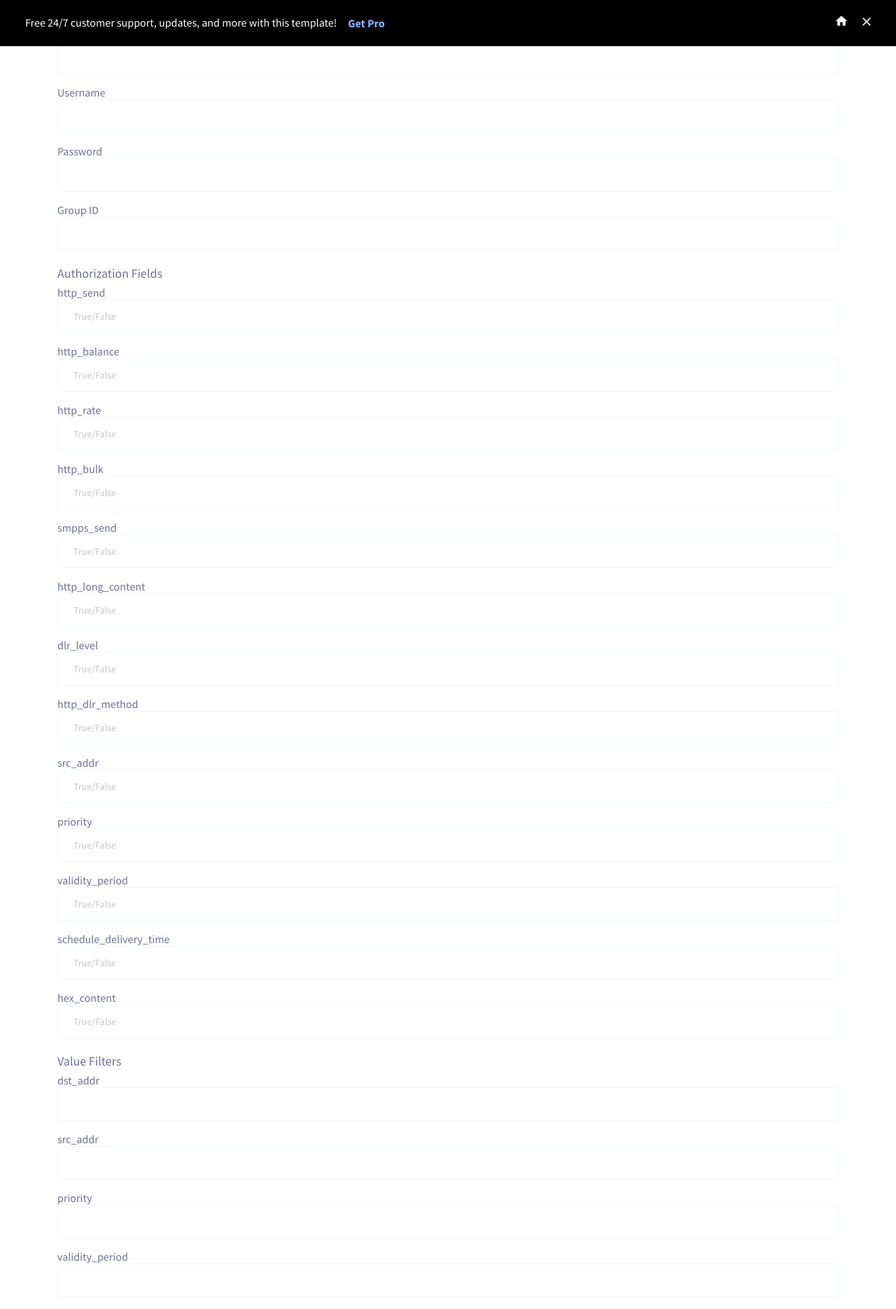
After one commit to itsolution4india/sms_center, a Django app: page /users/add/ in a window 1280 px wide. The commit adds this page. Shown: the top 1871 px of the page at 70% size. Run offline with Django 5.2, Linux system fonts and the light colour scheme; some libraries are stand-ins or nearby versions.

Commit message:
added create users page

```diff
--- a/sms_app/templates/base.html
+++ b/sms_app/templates/base.html
@@ -18,6 +18,11 @@
     <!-- endinject -->
     <link rel="shortcut icon" href="{% static 'images/favicon.ico' %}" />
     {% block extra_css %}{% endblock %}
+    <style>
+      .submenu {
+        top: 55px !important;
+      }
+    </style>
   </head>
   <body>
     <div class="container-scroller">
@@ -212,53 +217,60 @@
         <div class="container">
             <ul class="nav page-navigation">
               <li class="nav-item">
-                <a class="nav-link pe-2 ps-2" style="display: flex !important;" href="index.html">
-                  <i class="mdi mdi-file-document-box menu-icon m-0 me-2"></i>
+                <a class="nav-link pe-2 ps-2" style="display: flex !important;" href="/dashboard">
+                  <i class="mdi mdi-chart-histogram menu-icon m-0 me-2"></i>
                   <span class="menu-title mb-1">Dashboard</span>
                 </a>
               </li>
               <li class="nav-item">
                   <a href="#" style="display: flex !important;" class="nav-link pe-2 ps-2">
-                    <i class="mdi mdi-cube-outline menu-icon m-o me-2 mb-0"></i>
-                    <span class="menu-title mb-1">UI Elements</span>
+                    <i class="mdi mdi-account menu-icon m-o me-2 mb-0"></i>
+                    <span class="menu-title mb-1">Users</span>
                     <i class="menu-arrow"></i>
                   </a>
-                  <div class="submenu">
+                  <div class="submenu m-0">
                       <ul>
-                          <li class="nav-item"><a class="nav-link" href="pages/ui-features/buttons.html">Buttons</a></li>
-                          <li class="nav-item"><a class="nav-link" href="pages/ui-features/typography.html">Typography</a></li>
+                          <li class="nav-item"><a class="nav-link" href="/manage-jasmin-users">Jasmin Users</a></li>
+                          <li class="nav-item"><a class="nav-link" href="/manage-whatsapp-users">WhatsApp Users</a></li>
                       </ul>
                   </div>
               </li>
               <li class="nav-item">
-                  <a href="pages/forms/basic_elements.html" style="display: flex !important;" class="nav-link pe-2 ps-2">
-                    <i class="mdi mdi-chart-areaspline menu-icon m-0 me-2"></i>
-                    <span class="menu-title mb-1">Form Elements</span>
+                <a href="/logs" style="display: flex !important;" class="nav-link pe-2 ps-2">
+                  <i class="mdi mdi-clipboard-text menu-icon m-0 me-2"></i>
+                  <span class="menu-title mb-1">jasmin logs</span>
+                  <i class="menu-arrow"></i>
+                </a>
+            </li>
+              <li class="nav-item">
+                  <a href="/manage-groups" style="display: flex !important;" class="nav-link pe-2 ps-2">
+                    <i class="mdi mdi-account-group menu-icon m-0 me-2"></i>
+                    <span class="menu-title mb-1">Groups</span>
                     <i class="menu-arrow"></i>
                   </a>
               </li>
               <li class="nav-item">
-                  <a href="pages/charts/chartjs.html" style="display: flex !important;" class="nav-link pe-2 ps-2">
-                    <i class="mdi mdi-finance menu-icon m-0 me-2"></i>
-                    <span class="menu-title mb-1">Charts</span>
+                  <a href="/user-analytics" style="display: flex !important;" class="nav-link pe-2 ps-2">
+                    <i class="mdi mdi-chart-areaspline menu-icon m-0 me-2"></i>
+                    <span class="menu-title mb-1">User Analytics</span>
                     <i class="menu-arrow"></i>
                   </a>
               </li>
               <li class="nav-item">
-                  <a href="pages/tables/basic-table.html" style="display: flex !important;" class="nav-link pe-2 ps-2">
-                    <i class="mdi mdi-grid menu-icon m-0 me-2"></i>
-                    <span class="menu-title mb-1">Tables</span>
+                  <a href="/report-analytics" style="display: flex !important;" class="nav-link pe-2 ps-2">
+                    <i class="mdi mdi-chart-bar menu-icon m-0 me-2"></i>
+                    <span class="menu-title mb-1">Report Analytics</span>
                     <i class="menu-arrow"></i>
                   </a>
               </li>
               <li class="nav-item">
-                  <a href="pages/icons/mdi.html" style="display: flex !important;" class="nav-link pe-2 ps-2">
-                    <i class="mdi mdi-emoticon menu-icon m-0 me-2"></i>
-                    <span class="menu-title mb-1">Icons</span>
-                    <i class="menu-arrow"></i>
-                  </a>
-              </li>
-              <li class="nav-item">
+                <a href="/support" style="display: flex !important;" class="nav-link pe-2 ps-2">
+                  <i class="mdi mdi-chat menu-icon m-0 me-2"></i>
+                  <span class="menu-title mb-1">Technical Support</span>
+                  <i class="menu-arrow"></i>
+                </a>
+            </li>
+              <!-- <li class="nav-item">
                   <a href="#" class="nav-link pe-2 ps-2" style="display: flex !important;">
                     <i class="mdi mdi-codepen menu-icon m-0 me-2"></i>
                     <span class="menu-title mb-1">Sample Pages</span>
@@ -273,11 +285,11 @@
                           <li class="nav-item"><a class="nav-link" href="pages/samples/lock-screen.html">Lockscreen</a></li>
                       </ul>
                   </div>
-              </li>
+              </li> -->
               <li class="nav-item">
-                  <a href="docs/documentation.html" style="display: flex !important;" class="nav-link pe-2 ps-2">
-                    <i class="mdi mdi-file-document-box-outline menu-icon m-0 me-2"></i>
-                    <span class="menu-title mb-1">Documentation</span></a>
+                  <a href="/balance" style="display: flex !important;" class="nav-link pe-2 ps-2">
+                    <i class="mdi mdi-credit-card menu-icon m-0 me-2"></i>
+                    <span class="menu-title mb-1">Balance</span></a>
               </li>
             </ul>
         </div>
--- /dev/null
+++ b/sms_app/templates/users/add_user.html
@@ -0,0 +1,66 @@
+{% extends "base.html" %}
+{% block content %}
+<h2>Add New Jasmin User</h2>
+<form method="post">
+  {% csrf_token %}
+
+  <!-- Basic Fields -->
+  <div class="mb-3">
+    <label>User ID</label>
+    <input type="text" name="uid" class="form-control" required>
+  </div>
+  <div class="mb-3">
+    <label>Username</label>
+    <input type="text" name="username" class="form-control" required>
+  </div>
+  <div class="mb-3">
+    <label>Password</label>
+    <input type="text" name="password" class="form-control" required>
+  </div>
+  <div class="mb-3">
+    <label>Group ID</label>
+    <input type="text" name="gid" class="form-control" required>
+  </div>
+
+  <h4 class="mt-4">Authorization Fields</h4>
+  {% for field in auth_fields %}
+    <div class="mb-3">
+      <label>{{ field }}</label>
+      <input type="text" name="mt_messaging_cred authorization {{ field }}" class="form-control" placeholder="True/False">
+    </div>
+  {% endfor %}
+
+  <h4 class="mt-4">Value Filters</h4>
+  {% for field in valuefilters %}
+    <div class="mb-3">
+      <label>{{ field }}</label>
+      <input type="text" name="mt_messaging_cred valuefilter {{ field }}" class="form-control">
+    </div>
+  {% endfor %}
+
+  <div class="mb-3">
+    <label>defaultvalue src_addr</label>
+    <input type="text" name="mt_messaging_cred defaultvalue src_addr" class="form-control">
+  </div>
+
+  <h4 class="mt-4">Quotas</h4>
+  {% for field in quotas %}
+    <div class="mb-3">
+      <label>{{ field }}</label>
+      <input type="text" name="mt_messaging_cred quota {{ field }}" class="form-control">
+    </div>
+  {% endfor %}
+
+  <h4 class="mt-4">SMPPS Credentials</h4>
+  <div class="mb-3">
+    <label>smpps_cred authorization bind</label>
+    <input type="text" name="smpps_cred authorization bind" class="form-control" placeholder="True/False">
+  </div>
+  <div class="mb-3">
+    <label>smpps_cred quota max_bindings</label>
+    <input type="text" name="smpps_cred quota max_bindings" class="form-control">
+  </div>
+
+  <button type="submit" class="btn btn-primary mt-3">Add User</button>
+</form>
+{% endblock %}
--- a/sms_app/urls.py
+++ b/sms_app/urls.py
@@ -10,4 +10,7 @@ urlpatterns = [
     path('sender-details/create/', views.create_sender_details, name='create_sender_details'),
     path('sender-details/<int:pk>/edit/', views.edit_sender_details, name='edit_sender_details'),
     path('sender-details/<int:pk>/delete/', views.delete_sender_details, name='delete_sender_details'),
+    path('manage-jasmin-users/', views.list_users, name='list_users'),
+    path('users/add/', views.add_user, name='add_user'),
+    path('users/delete/<str:uid>/', views.delete_user, name='delete_user'),
 ]
--- a/sms_app/views.py
+++ b/sms_app/views.py
@@ -11,6 +11,7 @@ from django.http import JsonResponse
 from django.core.paginator import Paginator
 import requests
 from requests.auth import HTTPBasicAuth
+from django.views.decorators.csrf import csrf_exempt
 
 def admin_check(user):
     return user.is_superuser
@@ -185,3 +186,295 @@ def view_logs(request):
     page_obj = paginator.get_page(page_number)
 
     return render(request, "view_logs.html", {"page_obj": page_obj})
+
+
+import telnetlib
+import re
+import time
+from django.shortcuts import render, redirect
+from django.contrib import messages
+
+JCLI_HOST = "46.202.130.143"
+JCLI_PORT = 8990
+TIMEOUT = 5
+
+def fetch_jasmin_users():
+    try:
+        tn = telnetlib.Telnet(JCLI_HOST, JCLI_PORT, TIMEOUT)
+
+        tn.read_until(b"jcli : ", timeout=TIMEOUT)
+        tn.write(b"user -l\n")
+        output = tn.read_until(b"jcli : ", timeout=TIMEOUT).decode('utf-8')
+        tn.write(b"quit\n")
+
+        lines = output.strip().splitlines()
+        users_data = []
+
+        # Get only lines starting with '#' (header + user data)
+        data_lines = [line[1:].strip() for line in lines if line.startswith('#')]
+
+        if len(data_lines) < 2:
+            print("No user data found")
+            return []
+
+        for line in data_lines[1:]:
+            # First split out uid, gid, username
+            initial_parts = re.split(r'\s{2,}', line, maxsplit=3)
+            if len(initial_parts) < 4:
+                continue
+
+            uid, gid, username, rest = initial_parts
+
+            # Now split the rest into balance, mt_sms, throughput
+            last_parts = re.split(r'\s{2,}', rest)
+            balance = last_parts[0] if len(last_parts) > 0 else "ND"
+            mt_sms = last_parts[1] if len(last_parts) > 1 else "ND"
+            throughput = last_parts[2] if len(last_parts) > 2 else "ND"
+
+            users_data.append({
+                'uid': uid,
+                'gid': gid,
+                'username': username,
+                'balance': balance,
+                'mt_sms': mt_sms,
+                'throughput': throughput,
+            })
+
+        return users_data
+
+    except Exception as e:
+        print(f"Error fetching Jasmin users: {e}")
+        return []
+
+
+def list_users(request):
+    users = fetch_jasmin_users()
+    return render(request, 'users/list_users.html', {'users': users})
+
+
+@csrf_exempt
+def add_user(request):
+    if request.method == 'POST':
+        uid = request.POST.get("uid")
+        username = request.POST.get("username")
+        password = request.POST.get("password")
+        gid = request.POST.get("gid")
+
+        tn = telnetlib.Telnet("46.202.130.143", 8990, 5)
+        tn.read_until(b"jcli : ", timeout=5)
+        tn.write(b"user -a\n")
+        time.sleep(1)
+
+        tn.write(f"username {username}\n".encode())
+        tn.write(f"password {password}\n".encode())
+        tn.write(f"gid {gid}\n".encode())
+        tn.write(f"uid {uid}\n".encode())
+
+        # Optional fields
+        for key, value in request.POST.items():
+            if key not in ['uid', 'username', 'password', 'gid'] and value:
+                tn.write(f"{key} {value}\n".encode())
+
+        tn.write(b"ok\n")
+        time.sleep(1)
+        tn.read_very_eager()
+        tn.write(b"quit\n")
+        tn.close()
+
+        return redirect('list_users')
+
+    context = {
+        'auth_fields': [
+            'http_send', 'http_balance', 'http_rate', 'http_bulk',
+            'smpps_send', 'http_long_content', 'dlr_level', 'http_dlr_method',
+            'src_addr', 'priority', 'validity_period', 'schedule_delivery_time', 'hex_content'
+        ],
+        'valuefilters': ['dst_addr', 'src_addr', 'priority', 'validity_period', 'content'],
+        'quotas': ['balance', 'early_percent', 'sms_count', 'http_throughput', 'smpps_throughput'],
+    }
+    return render(request, 'users/add_user.html', context)
+
+
+def delete_user(request, uid):
+    try:
+        tn = telnetlib.Telnet(JCLI_HOST, JCLI_PORT, TIMEOUT)
+        tn.read_until(b"jcli : ")
+        tn.write(f"user -r {uid}\n".encode())
+        time.sleep(0.5)
+        tn.read_very_eager()
+        tn.write(b"quit\n")
+        tn.close()
+        messages.success(request, f"User {uid} deleted.")
+    except Exception as e:
+        messages.error(request, f"Error deleting user: {e}")
+
+    return redirect('list_users')
+
+from django.views.decorators.csrf import csrf_exempt
+from django.http import Http404
+
+def fetch_user_details(uid):
+    """Fetch details for a specific Jasmin user"""
+    try:
+        tn = telnetlib.Telnet(JCLI_HOST, JCLI_PORT, TIMEOUT)
+        tn.read_until(b"jcli : ", timeout=TIMEOUT)
+        tn.write(f"user -s {uid}\n".encode())
+        output = tn.read_until(b"jcli : ", timeout=TIMEOUT).decode('utf-8')
+        tn.write(b"quit\n")
+
+        print(f"Raw output from Jasmin CLI:\n{output}")  # Debug output
+
+        lines = output.strip().splitlines()
+
+        # Extract user details
+        user_data = {
+            'uid': uid,
+            'username': '',
+            'gid': '',
+            'mt_messaging_cred': {
+                'authorization': {},
+                'valuefilter': {},
+                'defaultvalue': {},
+                'quota': {}
+            },
+            'smpps_cred': {
+                'authorization': {},
+                'quota': {}
+            }
+        }
+        current_section = None
+
+        for line in lines:
+            line = line.strip()
+            if not line or line == 'jcli :' or line.startswith('Total'):
+                continue
+
+            # Special handling for username, uid, gid lines which may not have a colon
+            if line.startswith('username'):
+                parts = line.split(None, 1)
+                if len(parts) > 1:
+                    user_data['username'] = parts[1].strip(':').strip()
+            elif line.startswith('uid'):
+                parts = line.split(None, 1)
+                if len(parts) > 1:
+                    user_data['uid'] = parts[1].strip(':').strip()
+            elif line.startswith('gid'):
+                parts = line.split(None, 1)
+                if len(parts) > 1:
+                    user_data['gid'] = parts[1].strip(':').strip()
+            elif line.startswith('mt_messaging_cred'):
+                current_section = 'mt_messaging_cred'
+            elif line.startswith('smpps_cred'):
+                current_section = 'smpps_cred'
+            elif current_section:
+                parts = line.split(':', 1) if ':' in line else line.split(None, 1)
+
+                if len(parts) > 1:
+                    key = parts[0].strip()
+                    value = parts[1].strip()
+
+                    # Handle nested structures
+                    if ' ' in key:
+                        try:
+                            category, subkey = key.split(' ', 1)
+                            if category not in user_data[current_section]:
+                                user_data[current_section][category] = {}
+                            user_data[current_section][category][subkey] = value
+                        except Exception as e:
+                            print(f"Error parsing nested value '{key}': {e}")
+                    else:
+                        try:
+                            user_data[current_section][key] = value
+                        except Exception as e:
+                            print(f"Error setting value for '{key}': {e}")
+
+        print(f"Parsed user data: {user_data}")  # Debug output
+        return user_data
+    except Exception as e:
+        print(f"Error fetching user details: {e}")
+        import traceback
+        traceback.print_exc()
+        return None
+
+@csrf_exempt
+def edit_user(request, uid):
+    user_data = fetch_user_details(uid)
+
+    if not user_data:
+        raise Http404(f"User with UID {uid} not found")
+
+    if request.method == 'POST':
+        username = request.POST.get("username")
+        password = request.POST.get("password", "")
+        gid = request.POST.get("gid")
+
+        try:
+            # First delete the existing user
+            tn = telnetlib.Telnet(JCLI_HOST, JCLI_PORT, TIMEOUT)
+            tn.read_until(b"jcli : ", timeout=TIMEOUT)
+            tn.write(f"user -r {uid}\n".encode())
+            response = tn.read_until(b"jcli : ", timeout=TIMEOUT)
+            print(f"Delete user response: {response.decode('utf-8')}")
+
+            # Then create with updated values
+            tn.write(b"user -a\n")
+            response = tn.read_until(b": ", timeout=TIMEOUT)
+            print(f"Add user response: {response.decode('utf-8')}")
+            tn.write(f"{username}\n".encode())
+
+            response = tn.read_until(b": ", timeout=TIMEOUT)
+            print(f"After username response: {response.decode('utf-8')}")
+
+            # Only set password if provided, otherwise provide a placeholder
+            if password:
+                tn.write(f"{password}\n".encode())
+            else:
+                tn.write(f"{username}\n".encode())
+
+            response = tn.read_until(b": ", timeout=TIMEOUT)
+            print(f"After password response: {response.decode('utf-8')}")
+            tn.write(f"{gid}\n".encode())
+
+            response = tn.read_until(b": ", timeout=TIMEOUT)
+            print(f"After gid response: {response.decode('utf-8')}")
+            tn.write(f"{uid}\n".encode())
+
+            # Optional fields
+            response = tn.read_until(b": ", timeout=TIMEOUT)
+            print(f"After uid response: {response.decode('utf-8')}")
+
+            for key, value in request.POST.items():
+                if key not in ['uid', 'username', 'password', 'gid', 'csrfmiddlewaretoken'] and value:
+                    tn.write(f"{key} {value}\n".encode())
+                    try:
+                        response = tn.read_until(b": ", timeout=1)
+                        print(f"After setting {key} response: {response.decode('utf-8')}")
+                    except Exception as e:
+                        print(f"No prompt after setting {key}: {e}")
+
+            tn.write(b"ok\n")
+            time.sleep(1)
+            response = tn.read_very_eager()
+            print(f"Final response: {response.decode('utf-8')}")
+            tn.write(b"quit\n")
+            tn.close()
+
+            messages.success(request, f"User {username} (UID: {uid}) updated successfully")
+            return redirect('list_users')
+
+        except Exception as e:
+            messages.error(request, f"Error updating user: {e}")
+
+    # Prepare context for the form
+    context = {
+        'user': user_data,
+        'auth_fields': [
+            'http_send', 'http_balance', 'http_rate', 'http_bulk',
+            'smpps_send', 'http_long_content', 'dlr_level', 'http_dlr_method',
+            'src_addr', 'priority', 'validity_period', 'schedule_delivery_time', 'hex_content'
+        ],
+        'valuefilters': ['dst_addr', 'src_addr', 'priority', 'validity_period', 'content'],
+        'quotas': ['balance', 'early_percent', 'sms_count', 'http_throughput', 'smpps_throughput'],
+    }
+
+    return render(request, 'users/edit_user.html', context)
```
Also changed, not shown: sms_app/templates/users/list_users.html (added, +23 -0 lines), sms_app/templatetags/user_filters.py (added, +14 -0 lines), sms_app/templatetags/__init__.py (added).
